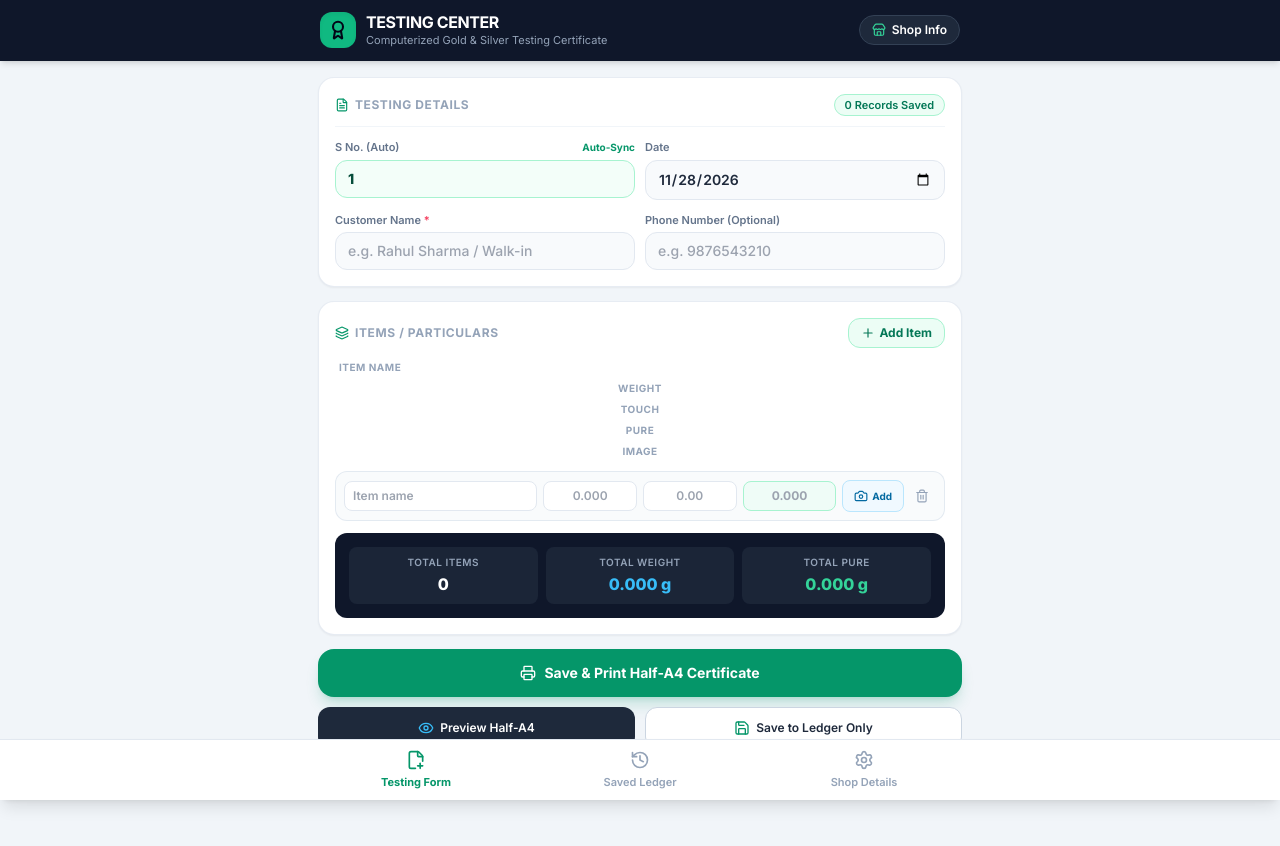
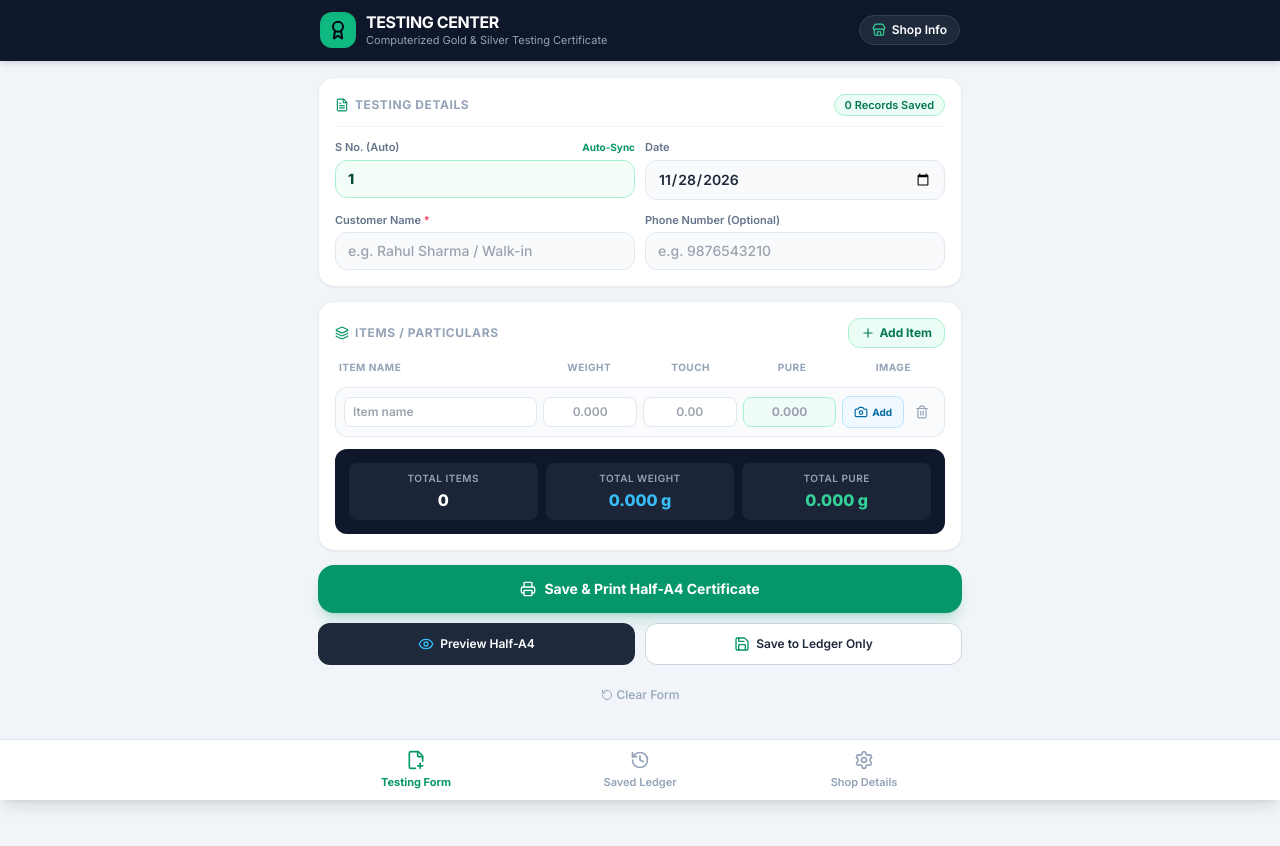
Before and after one commit to prathicksha-nikam/Testing-Bill, a plain HTML site: page index.html in a window 1280 px wide. After the commit the page ends 803 px from the top, so only its background shows below. Drawn offline with nearby package versions, Linux system fonts and the light colour scheme.

Commit message:
Adjust column spans for item labels in index.html

```diff
--- a/index.html
+++ b/index.html
@@ -214,10 +214,10 @@
         <!-- Column Labels -->
         <div class="grid grid-cols-12 gap-1.5 text-[10px] font-bold uppercase tracking-wider text-slate-400 px-1">
           <div class="col-span-4">Item Name</div>
-          <div class="col-span-12 text-center">Weight</div>
-          <div class="col-span-12 text-center">Touch</div>
-          <div class="col-span-12 text-center">Pure</div>
-          <div class="col-span-12 text-center">Image</div>
+          <div class="col-span-2 text-center">Weight</div>
+          <div class="col-span-2 text-center">Touch</div>
+          <div class="col-span-2 text-center">Pure</div>
+          <div class="col-span-2 text-center">Image</div>
         </div>
 
         <!-- Dynamic Item Rows -->
```
